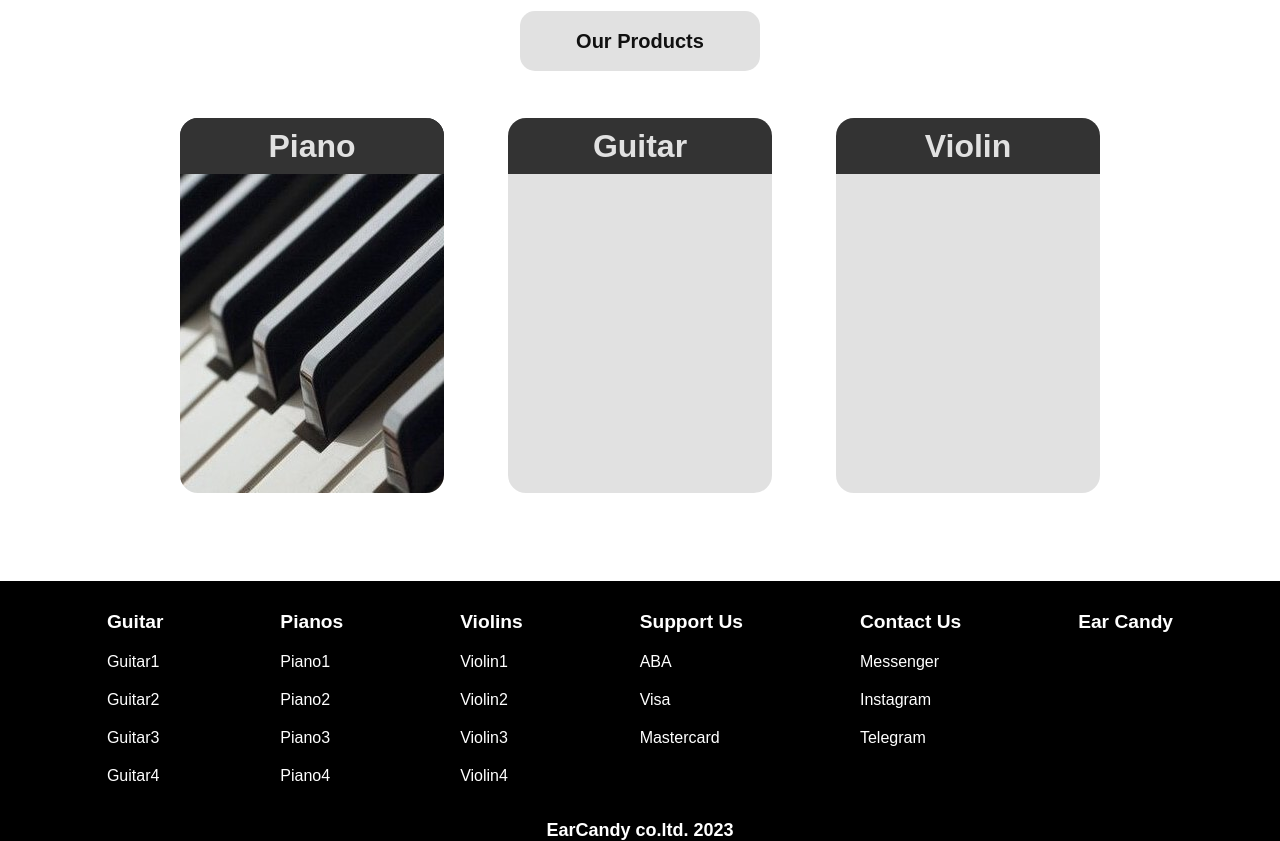
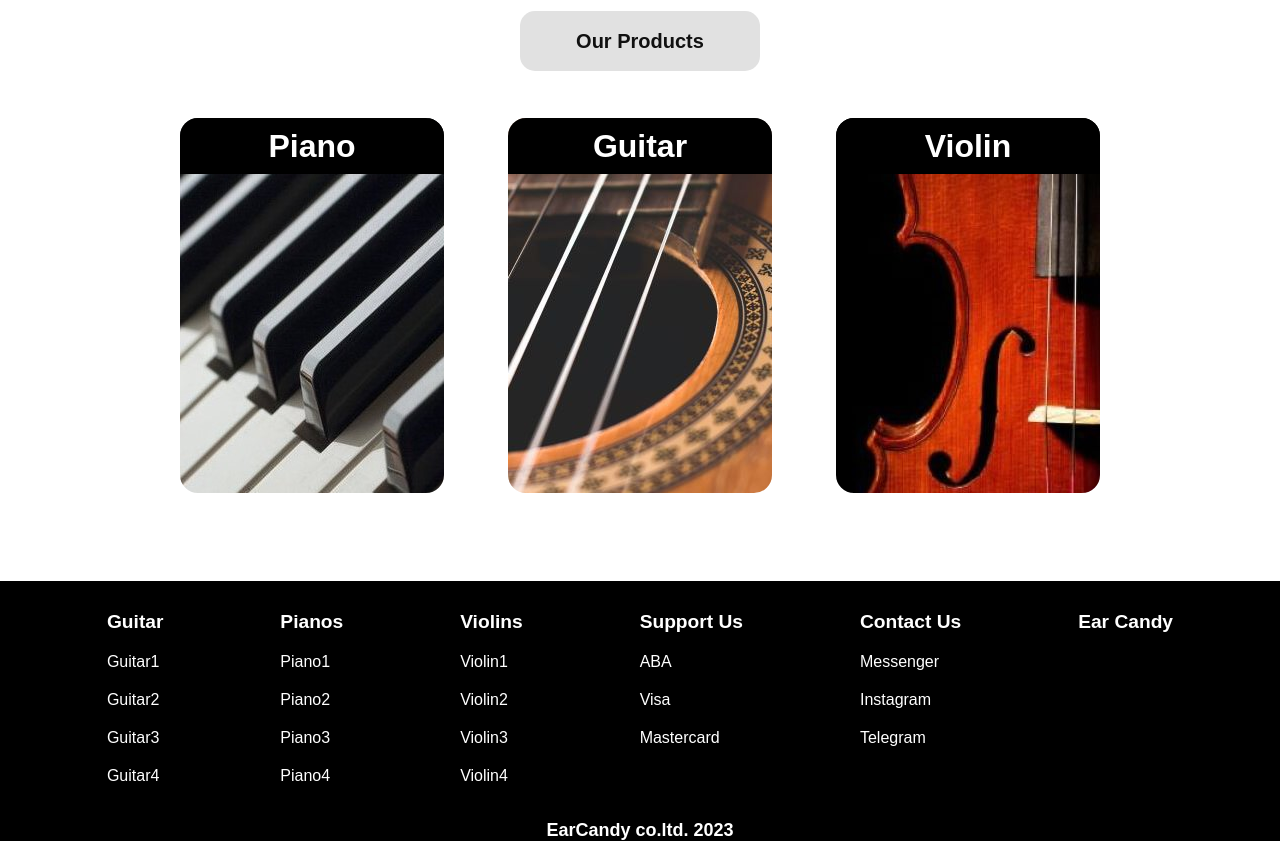
Before and after one commit to TongHeang1202/cs128_final, a PHP site: page / in a window 1280 px wide. Shown: the part 739-1580 px from the top of the page. Run offline with PHP 8.4, Linux system fonts and the light colour scheme.

Commit message:
add guitar and violin background

```diff
--- a/css/master.css
+++ b/css/master.css
@@ -58,17 +58,20 @@
 }
 
 .product-showcase {
+    position: relative;
     text-align: center;
     width: 22%;
     height: 75%;
+    top: 0;
     background-color: #e1e1e1;
     border: 2px solid #fff;
     border-radius: 20px;
     overflow: hidden;
-    transition: 0.3s ease;
+    transition: 0.7s ease;
 }
 
 .product-showcase:hover {
+    top: -10px;
     border: 2px solid #000;
     cursor: pointer;
 }
@@ -78,10 +81,18 @@
     justify-content: center;
     align-items: center;
     height: 15%;
-    color: #e1e1e1;
-    background-color: #333;
+    color: #fff;
+    background-color: #000;
 }
 
 .piano {
     background-image: url("../images/piano-background.jpg");
 }
+
+.guitar {
+    background-image: url("../images/guitar-background.jpg");
+}
+
+.violin {
+    background-image: url("../images/violin-background.jpg");
+}
```
Also changed, not shown: images/guitar-background.jpg (added), images/violin-background.jpg (added).
